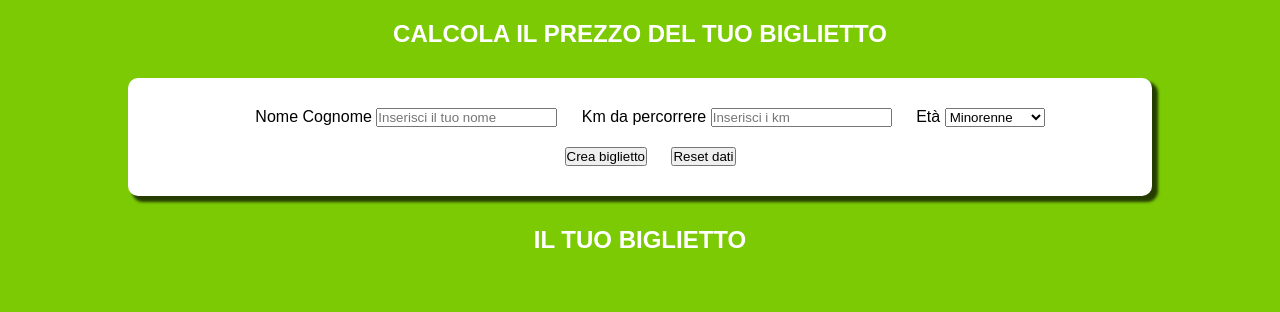
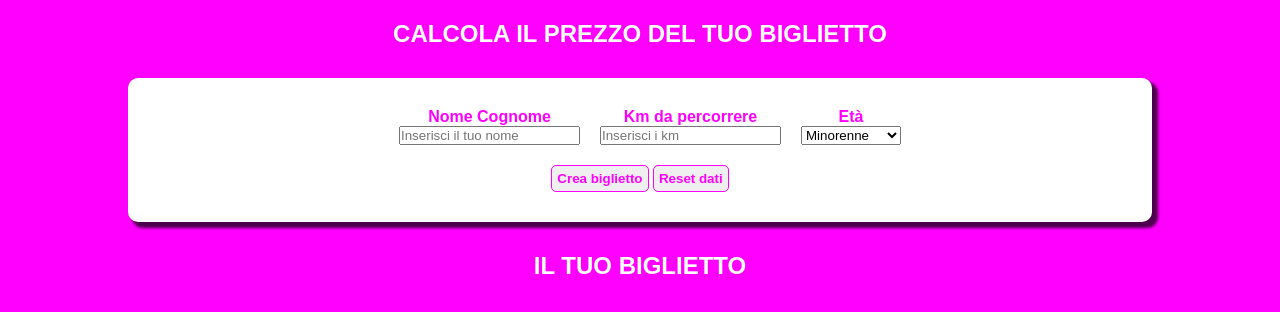
Before and after one commit to DarioDa86/js-biglietto-treno-form, a plain HTML site: page index.html in a window 1280 px wide. Drawn offline with Linux system fonts and the light colour scheme.

Commit message:
Ultimo push (davvero)

```diff
--- a/index.html
+++ b/index.html
@@ -12,18 +12,26 @@
     <div class="big-container">
         <h2>CALCOLA IL PREZZO DEL TUO BIGLIETTO</h2>
         <div class="form-biglietto">
-            <label for="nome"> Nome Cognome</label>
+            <div class="container-select">
+                <div class="col-nome">
+                    <div><label for="nome"> Nome Cognome</label></div>
                     <input type="text" name="nome" id="nome" placeholder="Inserisci il tuo nome">
+                </div>
 
-            <label for="km"> Km da percorrere</label>
+                <div class="col-km">
+                    <div><label for="km"> Km da percorrere</label></div>
                     <input type="number" name="km" id="km" placeholder="Inserisci i km">
+                </div>
 
-            <label for="anni"> Età</label>
+                <div  class="col-eta">
+                    <div><label for="anni"> Età</label></div>
                     <select name="anni" id="anni">
                         <option value="minorenne">Minorenne</option>
                         <option value="maggiorenne">Maggiorenne</option>
                         <option value="over">Over 65</option>
                     </select>
+                </div>
+            </div>
 
             <div class="btn-form">
                 <button id="crea-biglietto">Crea biglietto</button>
--- a/style.css
+++ b/style.css
@@ -5,7 +5,7 @@
 }
 
 body {
-    background-color: rgb(123, 202, 4);
+    background-color: magenta;
     font-family: Arial, Helvetica, sans-serif;
 }
 
@@ -27,6 +27,17 @@ h2 {
     box-shadow: 5px 5px 3px 1px rgba(0,0,0,0.7);
 }
 
+.container-select {
+    display: flex;
+    justify-content: center;
+}
+
+.col-nome, .col-eta, .col-km {
+    margin-left: 20px;
+
+}
+
+
 .form-biglietto, .totale-biglietto {
     background-color: #fff;
     padding: 30px;
@@ -38,7 +49,14 @@ h2 {
 }
 
 label, button {
-    margin-left: 20px;
+    color: magenta;
+    font-weight: 700;
+}
+
+button {
+    border: 1px solid magenta;
+    padding: 5px;
+    border-radius: 5px;
 }
 
 .btn-form {
```
Lines whose indentation alone changed are shown as unchanged.
